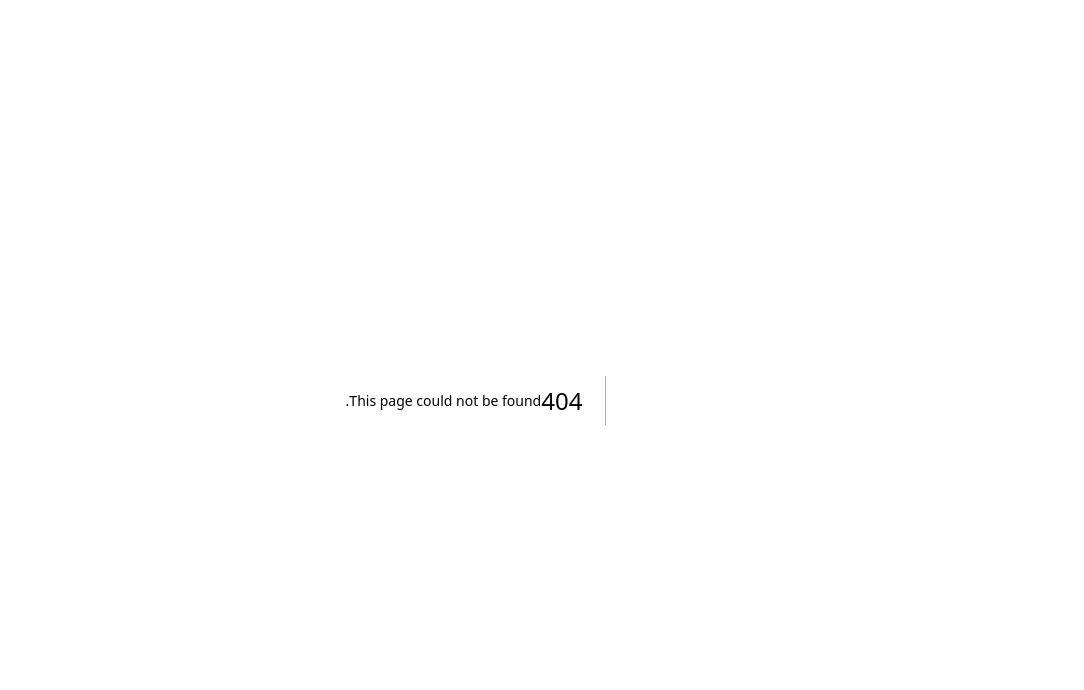
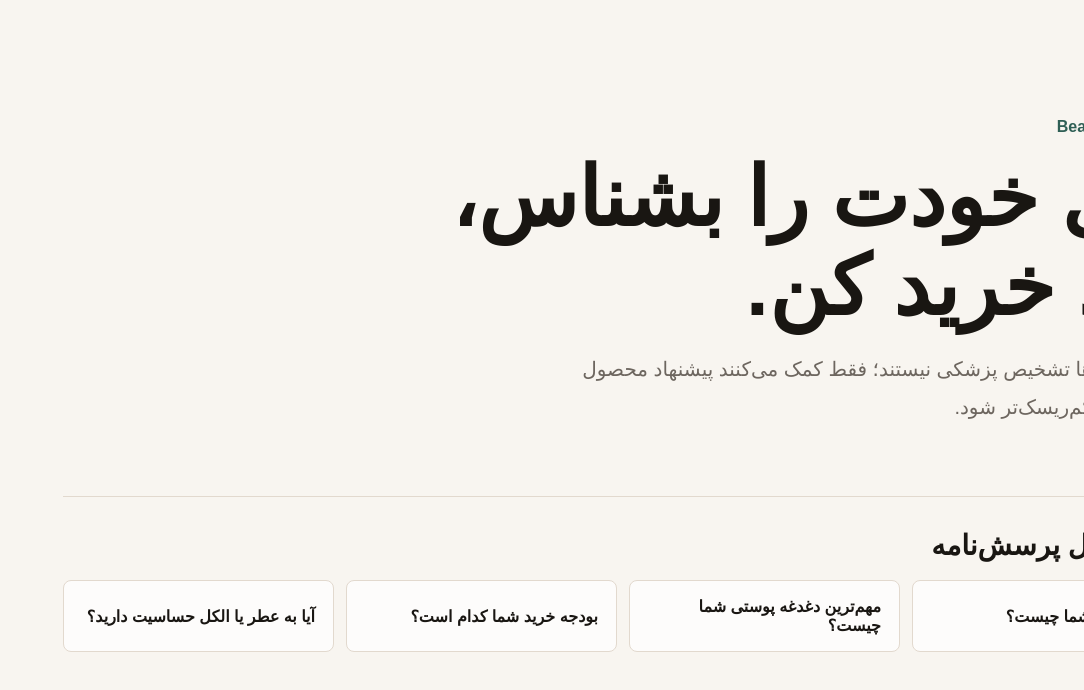
Before and after one commit to Milad20-ebrahimi/beauty, a Next.js app: page /passport in a window 1280 px wide. Before the commit this address had no page. Shown: the top 690 px of the page, without its empty margins (196-1280 px from the left). Built offline with nearby package versions, Linux system fonts and the light colour scheme.

Commit message:
chore: add src/app/passport/page.tsx

```diff
--- /dev/null
+++ b/src/app/passport/page.tsx
@@ -0,0 +1,31 @@
+const questions = [
+  "نوع پوست شما چیست؟",
+  "مهم‌ترین دغدغه پوستی شما چیست؟",
+  "بودجه خرید شما کدام است؟",
+  "آیا به عطر یا الکل حساسیت دارید؟"
+];
+
+export default function PassportPage() {
+  return (
+    <main className="home-shell">
+      <section className="hero">
+        <p className="eyebrow">Beauty Passport</p>
+        <h1>اول خودت را بشناس، بعد خرید کن.</h1>
+        <p className="hero-copy">
+          این پرسش‌ها تشخیص پزشکی نیستند؛ فقط کمک می‌کنند پیشنهاد محصول شفاف‌تر و کم‌ریسک‌تر شود.
+        </p>
+      </section>
+
+      <section className="needs-panel" aria-labelledby="passport-title">
+        <h2 id="passport-title">نسخه اول پرسش‌نامه</h2>
+        <div className="need-grid">
+          {questions.map((question) => (
+            <div key={question} className="need-card">
+              {question}
+            </div>
+          ))}
+        </div>
+      </section>
+    </main>
+  );
+}
```
